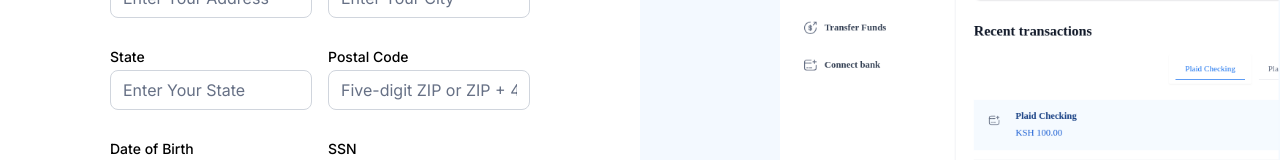
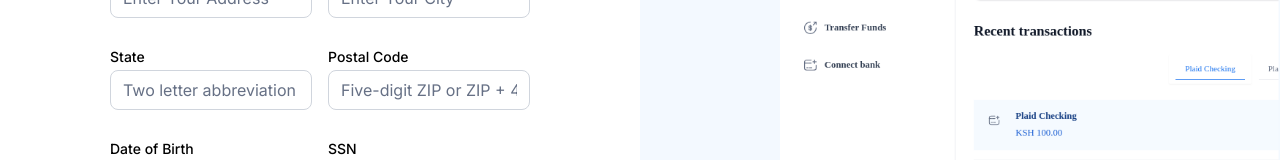
Before and after one commit to oc2018/onbank, a Next.js app: page /sign-up in a window 1280 px wide. Shown: the part 340-500 px from the top of the page. Built offline with nearby package versions, Linux system fonts and the light colour scheme; what dwolla-v2, plaid would draw is missing.

Commit message:
little change on state placeholder

```diff
--- a/components/AuthForm.tsx
+++ b/components/AuthForm.tsx
@@ -113,8 +113,8 @@ const AuthForm = ({ type }: { type: string }) => {
                         <CustomFormField control={ form.control } name='city' label='City' />
                         </div>
                         <div className='flex gap-4'>
-                            <CustomFormField control={ form.control } name='state' label='State' />
-                            <CustomFormField control={ form.control } name='postalCode' label='Postal Code' placeholder='Five-digit ZIP or ZIP + 4 code. e.g. 50314'/>
+                            <CustomFormField control={ form.control } name='state' label='State' placeholder='Two letter abbreviation of the state.' />
+                            <CustomFormField control={ form.control } name='postalCode' label='Postal Code' placeholder='Five-digit ZIP or ZIP + 4 code. e.g. 50314.'/>
                         </div>
                         <div className='flex gap-4'>
                             <CustomFormField control={ form.control } name='dateOfBirth' label='Date of Birth' placeholder='YYYY-MM-DD' />
```
